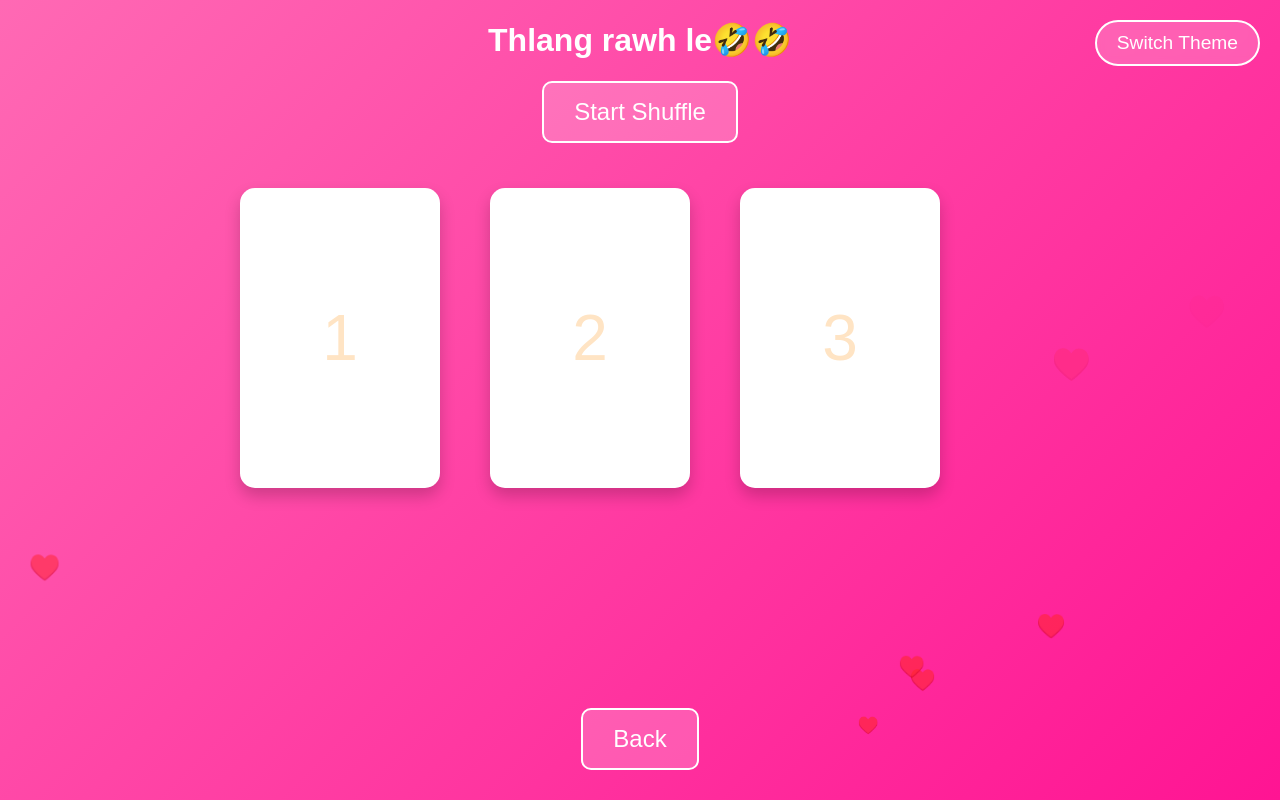
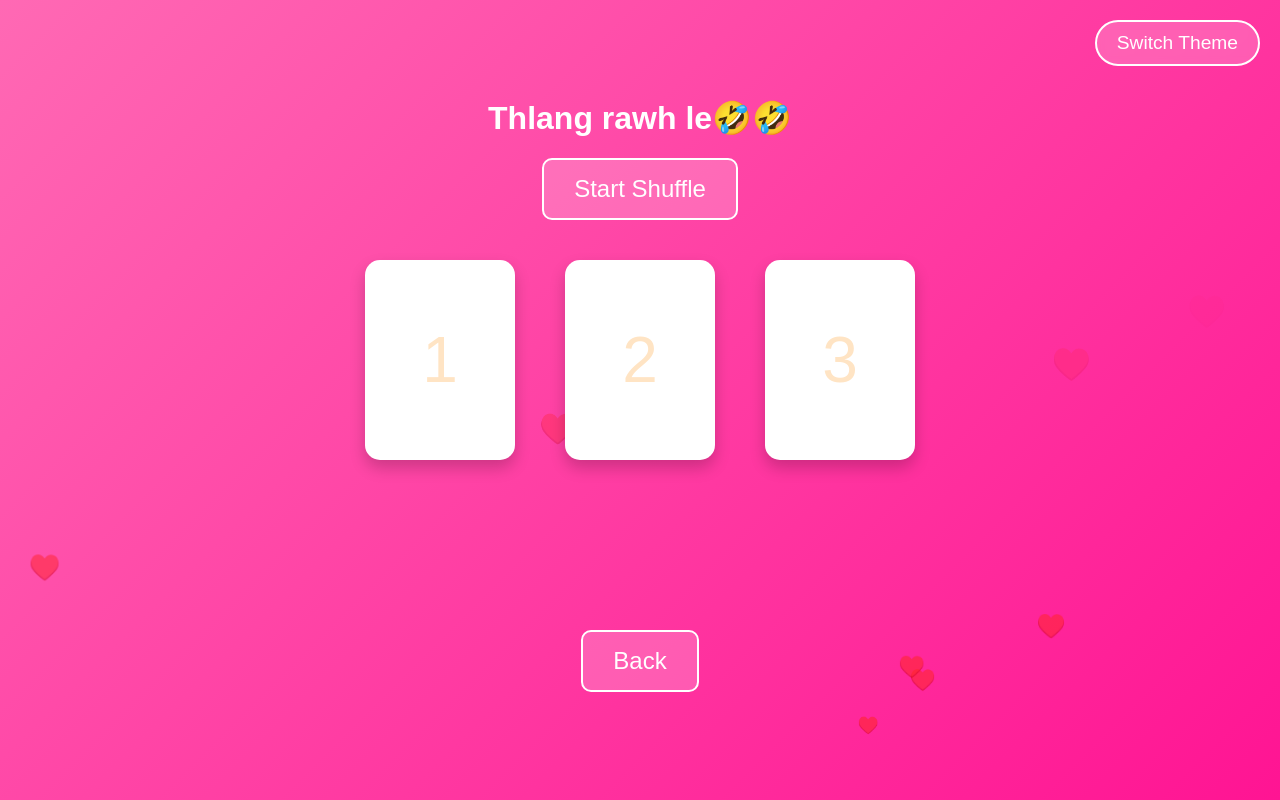
Before and after one commit to MalsawmtluangaBualte/memorable, a plain HTML site: page cards.html in a window 1280 px wide. Shown: the top 800 px of the page. Drawn offline with Linux system fonts and the light colour scheme.

Commit message:
Update cards.html

```diff
--- a/cards.html
+++ b/cards.html
@@ -72,17 +72,17 @@ body.aesthetic {
 
 .cards-container {
     display: flex;
-    gap: 15px;
-    margin: 15px 0;
-    perspective: 700px;
+    gap: 10px;
+    margin: 10px 0;
+    perspective: 1000px;
     min-height: 300px;
     position: relative;
-    width: 800px;
+    width: 550px;
 }
 
 .card {
-    width: 200px;
-    height: 300px;
+    width: 150px;
+    height: 200px;
     position: absolute;
     transform-style: preserve-3d;
     cursor: pointer;
@@ -223,7 +223,7 @@ body.aesthetic {
     <div class="theme-switch">
         <button class="theme-btn" onclick="toggleTheme()">Switch Theme</button>
     </div>
-    <div class="container" style=" flex: 100px">
+    <div class="container" >
         <h1>Thlang rawh le🤣🤣</h1>
         <button class="start-btn" onclick="startGame()">Start Shuffle</button>
         <div class="cards-container">
@@ -231,11 +231,11 @@ body.aesthetic {
                 <div class="card-face card-front">1</div>
                 <div class="card-face card-back">♥️</div>
             </div>
-            <div class="card" data-number="2" style="left: 250px">
+            <div class="card" data-number="2" style="left: 200px">
                 <div class="card-face card-front">2</div>
                 <div class="card-face card-back">♥️</div>
             </div>
-            <div class="card" data-number="3" style="left: 500px">
+            <div class="card" data-number="3" style="left: 400px">
                 <div class="card-face card-front">3</div>
                 <div class="card-face card-back">♥️</div>
             </div>
@@ -254,7 +254,7 @@ body.aesthetic {
         const shuffleSound = document.getElementById('shuffleSound');
         let isShuffling = false;
         let canSelect = false;
-        let positions = [0, 250, 500];
+        let positions = [0, 200, 400];
         let cardPositions = [0, 1, 2];
         let currentTheme = 'romantic';
 
```
